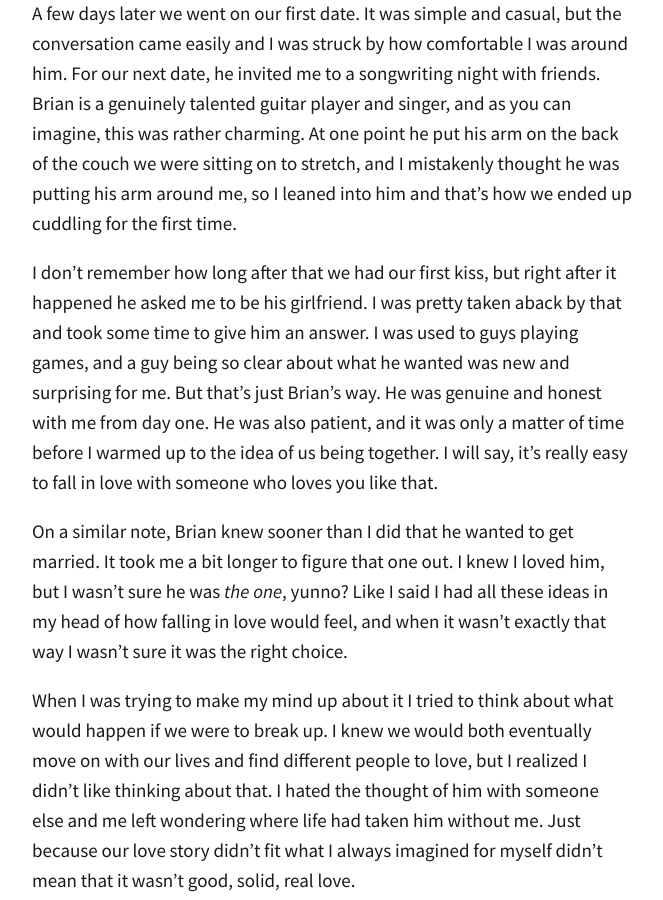
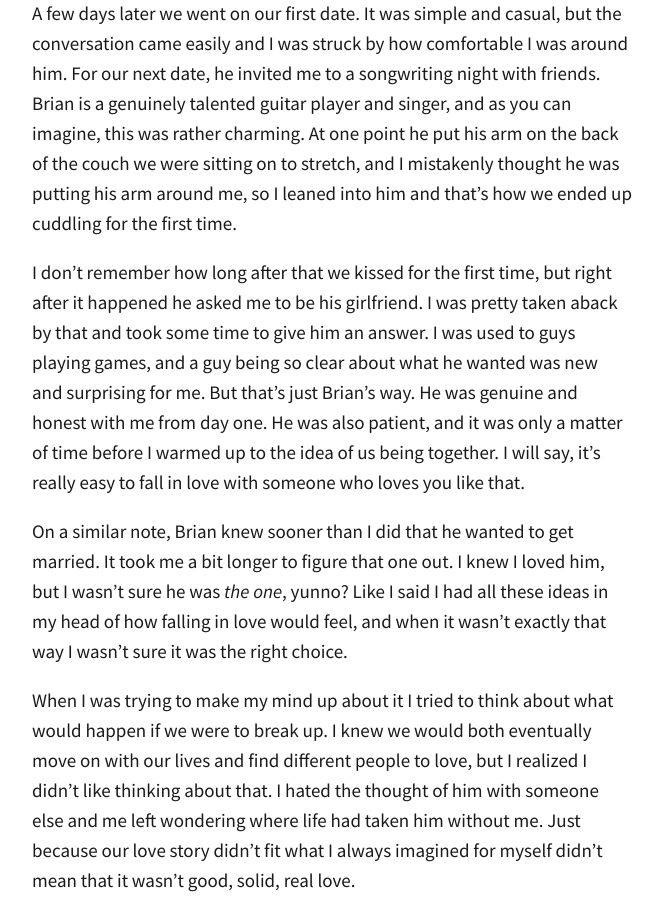
Before and after one commit to totiffany/totiffany.github.io, a Jekyll site: the page built from _posts/2018-09-14-How-I-Met-My-Husband.md, in a window 1280 px wide and 900 px high, scrolled down 1310 px. Shown: the whole window, without its empty margins (308-971 px from the left). Built offline with Jekyll 4.4.1, drawn with Linux system fonts in a browser that asks for light colours; our own code applies the rules of GitHub Pages for plain Markdown files; comment, search, counter and statistics services are not loaded.

Commit message:
Update 2018-09-14-How-I-Met-My-Husband.md

```diff
--- a/_posts/2018-09-14-How-I-Met-My-Husband.md
+++ b/_posts/2018-09-14-How-I-Met-My-Husband.md
@@ -18,7 +18,7 @@ But in that moment, when I was fully awake and functional, we hit it off right a
 
 A few days later we went on our first date. It was simple and casual, but the conversation came easily and I was struck by how comfortable I was around him. For our next date, he invited me to a songwriting night with friends. Brian is a genuinely talented guitar player and singer, and as you can imagine, this was rather charming. At one point he put his arm on the back of the couch we were sitting on to stretch, and I mistakenly thought he was putting his arm around me, so I leaned into him and that's how we ended up cuddling for the first time.
 
-I don't remember how long after that we had our first kiss, but right after it happened he asked me to be his girlfriend. I was pretty taken aback by that and took some time to give him an answer. I was used to guys playing games, and a guy being so clear about what he wanted was new and surprising for me. But that's just Brian's way. He was genuine and honest with me from day one. He was also patient, and it was only a matter of time before I warmed up to the idea of us being together. I will say, it's really easy to fall in love with someone who loves you like that.
+I don't remember how long after that we kissed for the first time, but right after it happened he asked me to be his girlfriend. I was pretty taken aback by that and took some time to give him an answer. I was used to guys playing games, and a guy being so clear about what he wanted was new and surprising for me. But that's just Brian's way. He was genuine and honest with me from day one. He was also patient, and it was only a matter of time before I warmed up to the idea of us being together. I will say, it's really easy to fall in love with someone who loves you like that.
 
 On a similar note, Brian knew sooner than I did that he wanted to get married. It took me a bit longer to figure that one out. I knew I loved him, but I wasn't sure he was _the one_, yunno? Like I said I had all these ideas in my head of how falling in love would feel, and when it wasn't exactly that way I wasn't sure it was the right choice.
 
```
